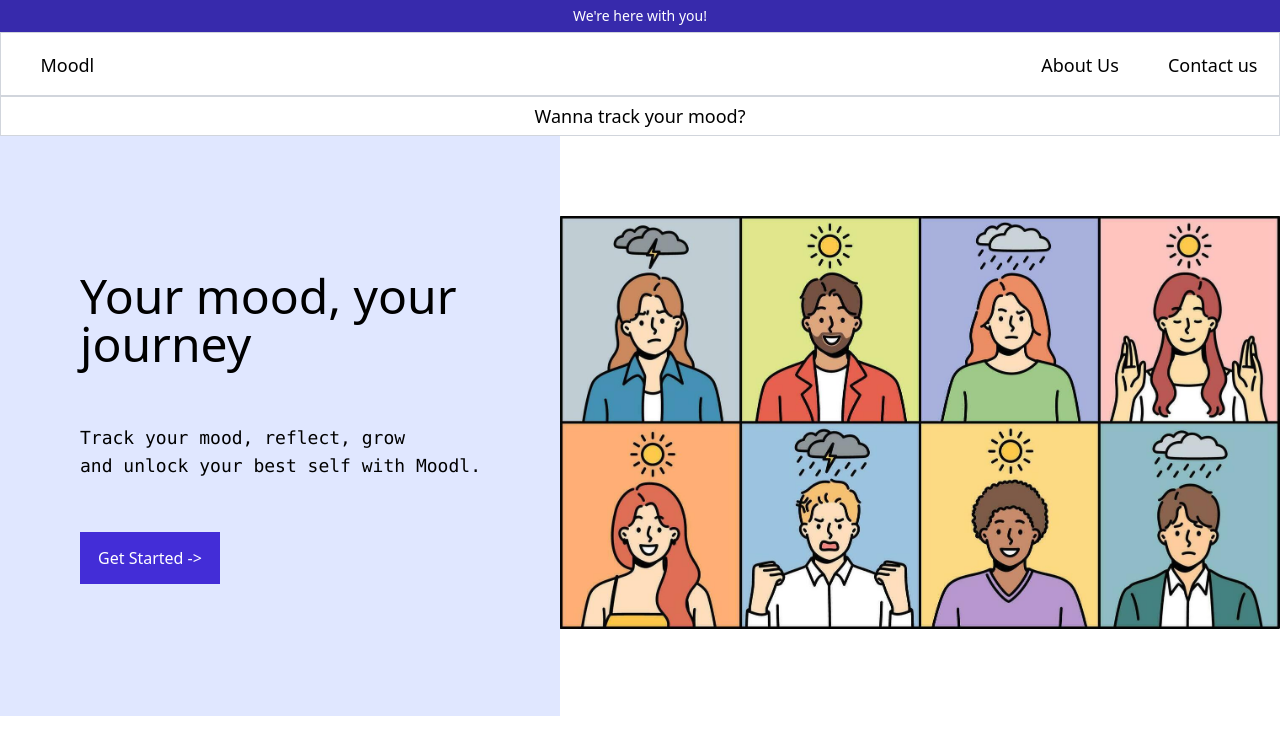
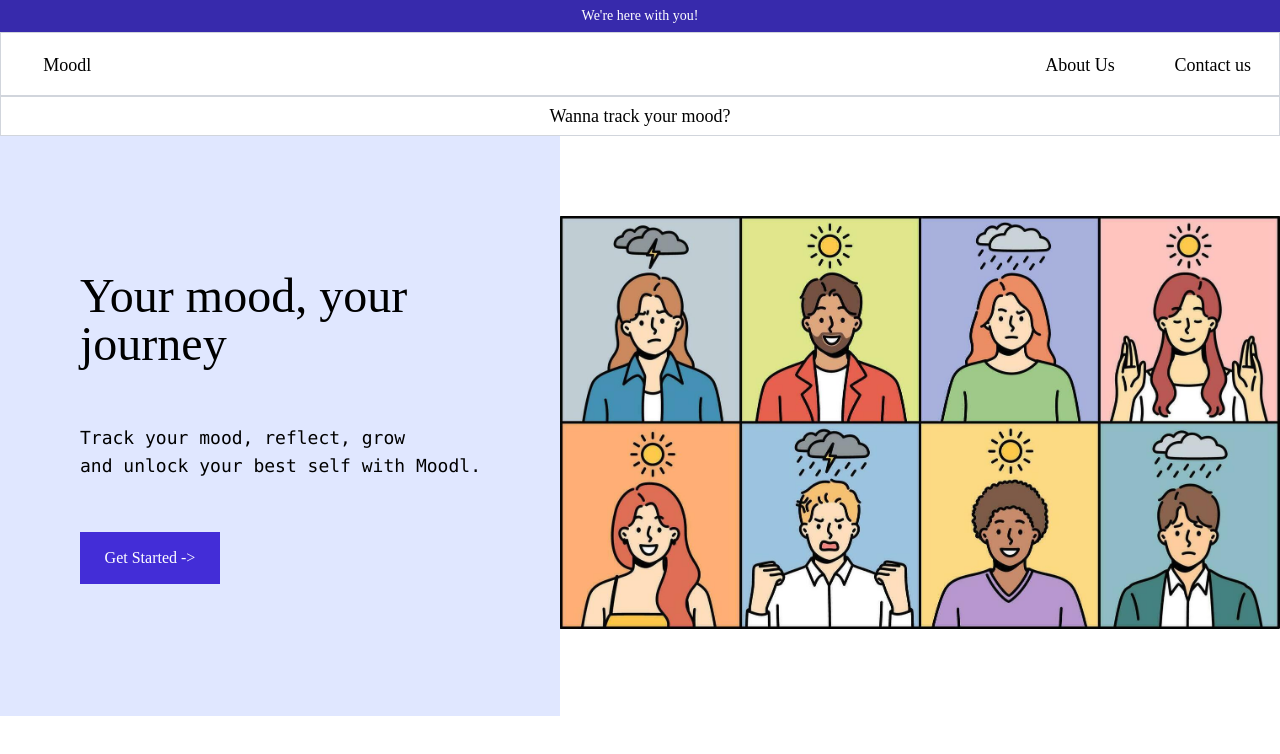
Before and after one commit to archita050206/HTML_CODES, a plain HTML site: page homepage1/index.html in a window 1280 px wide. Drawn offline with nearby package versions, Linux system fonts and the light colour scheme.

Commit message:
added font

```diff
--- a/homepage1/index.html
+++ b/homepage1/index.html
@@ -9,9 +9,16 @@
         pre {
           padding-left: 0;
         }
+        @import url('https://fonts.googleapis.com/css2?family=Baloo+Bhaijaan+2:wght@400..800&family=Playfair+Display:ital,wght@0,400..900;1,400..900&family=Poppins:ital,wght@0,100;0,200;0,300;0,400;0,500;0,600;0,700;0,800;0,900;1,100;1,200;1,300;1,400;1,500;1,600;1,700;1,800;1,900&display=swap');
+        .playfair-display-body {
+  font-family: "Playfair Display", serif;
+  font-optical-sizing: auto;
+  font-weight: 300;
+  font-style: normal;
+}
       </style>
 </head>
-<body>
+<body class="playfair-display-body">
     <header class="bg-indigo-800 h-8 w-full text-center text-white text-sm flex justify-center items-center">We're here with you!</header>
     <div class="flex h-16 w-full text-lg border-b border-1 border-gray-300">
         <div class=" w-40 h-16 flex justify-center items-center text-center me-220">Moodl</div>
```
